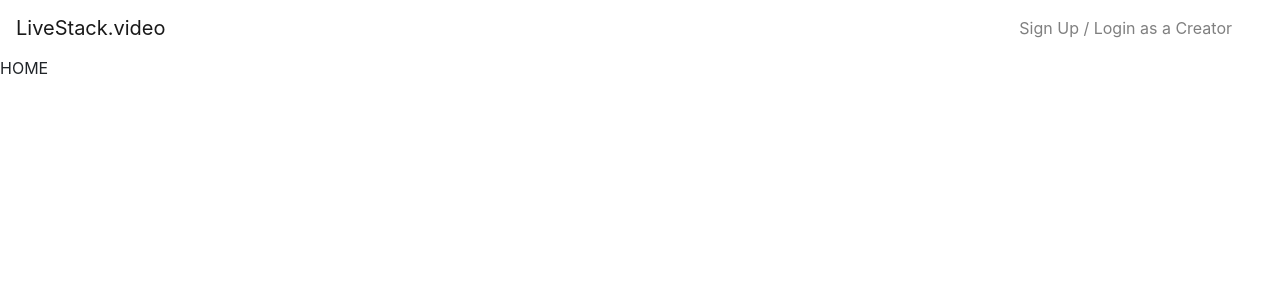
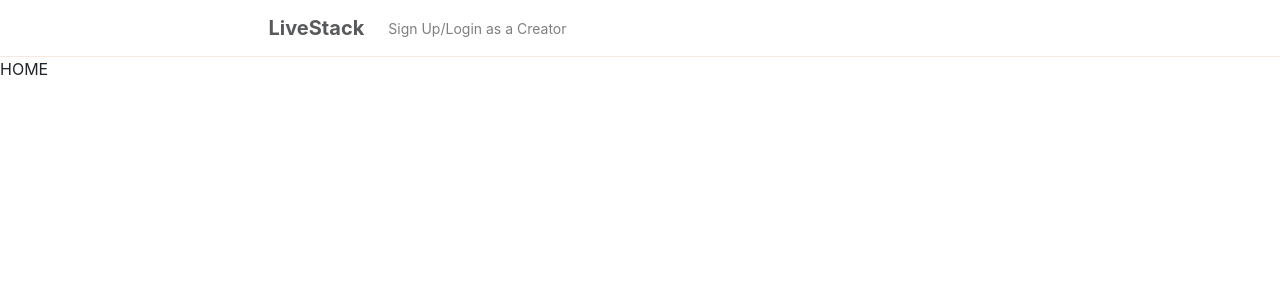
Before and after one commit to neecholai/livestream-poc-daily-co, a React (Create React App) app in the folder client/: page / in a window 1280 px wide. Shown: the top 300 px of the page. Built offline with nearby package versions, Linux system fonts and the light colour scheme.

Commit message:
Styling for nav to mimic substack

```diff
--- a/client/src/Nav/Nav.scss
+++ b/client/src/Nav/Nav.scss
@@ -0,0 +1,21 @@
+.Navbar {
+    border-bottom: 1px solid #F6E7DF;
+    font-family: -apple-system, BlinkMacSystemFont, 'Segoe UI', 'Roboto', 'Oxygen', 'Ubuntu', 'Cantarell', 'Fira Sans', 'Droid Sans', 'Helvetica Neue', sans-serif;
+}
+
+
+.Navbar {
+    .navbar-brand, .nav-link {
+       color: #58595B;
+    }
+    .navbar-brand {
+        font-weight: bold;
+    }
+    .nav-link {
+        font-size: 14px;
+    }
+    nav {
+        max-width: 775px;
+        margin: auto;
+    }
+}
--- a/client/src/Nav/index.js
+++ b/client/src/Nav/index.js
@@ -5,12 +5,12 @@ import {
 } from 'react-bootstrap';
 import './Nav.scss';
 
-const loggedInNav = <Nav.Item className="mr-4">
+const loggedInNav = <Nav.Item>
   <Nav.Link href="/creator/dashboard/">Go to Dashboard</Nav.Link>
 </Nav.Item>
 
-const loggedOutNav = <Nav.Item className="mr-4">
-  <Nav.Link href="/signup">Sign Up / Login as a Creator</Nav.Link>
+const loggedOutNav = <Nav.Item>
+  <Nav.Link href="/signup">Sign Up/Login as a Creator</Nav.Link>
 </Nav.Item>
 
 function SiteNav() {
@@ -18,9 +18,9 @@ function SiteNav() {
 
   return (
     <div className="Navbar">
-      <Navbar color="light" light expand="md">
-        <Navbar.Brand href="/">LiveStack.video</Navbar.Brand>
-        <Nav className="ml-auto" navbar>
+      <Navbar color="light" light expand="xl">
+        <Navbar.Brand className="logo" href="/">LiveStack</Navbar.Brand>
+        <Nav navbar >
           {isLoggedIn
             ? loggedInNav
             : loggedOutNav}
```
